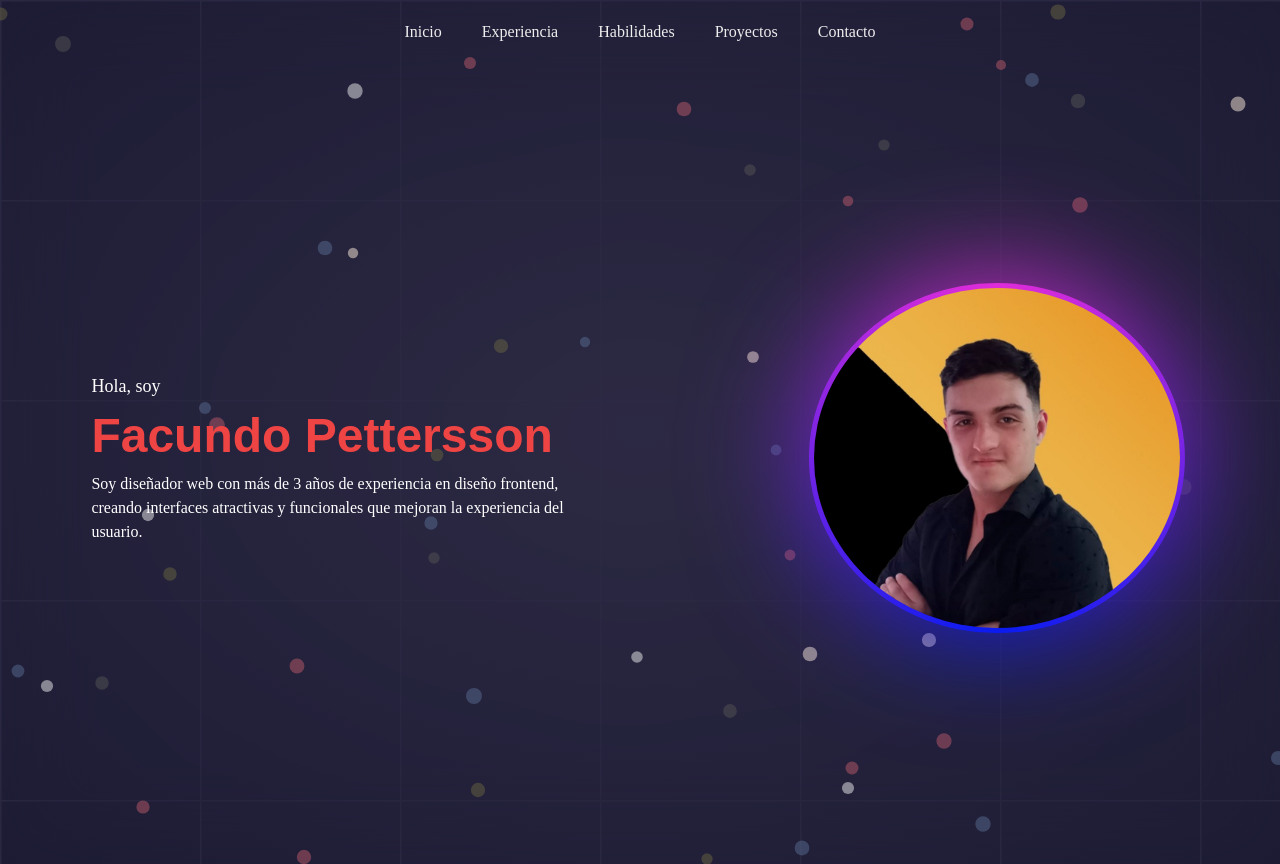
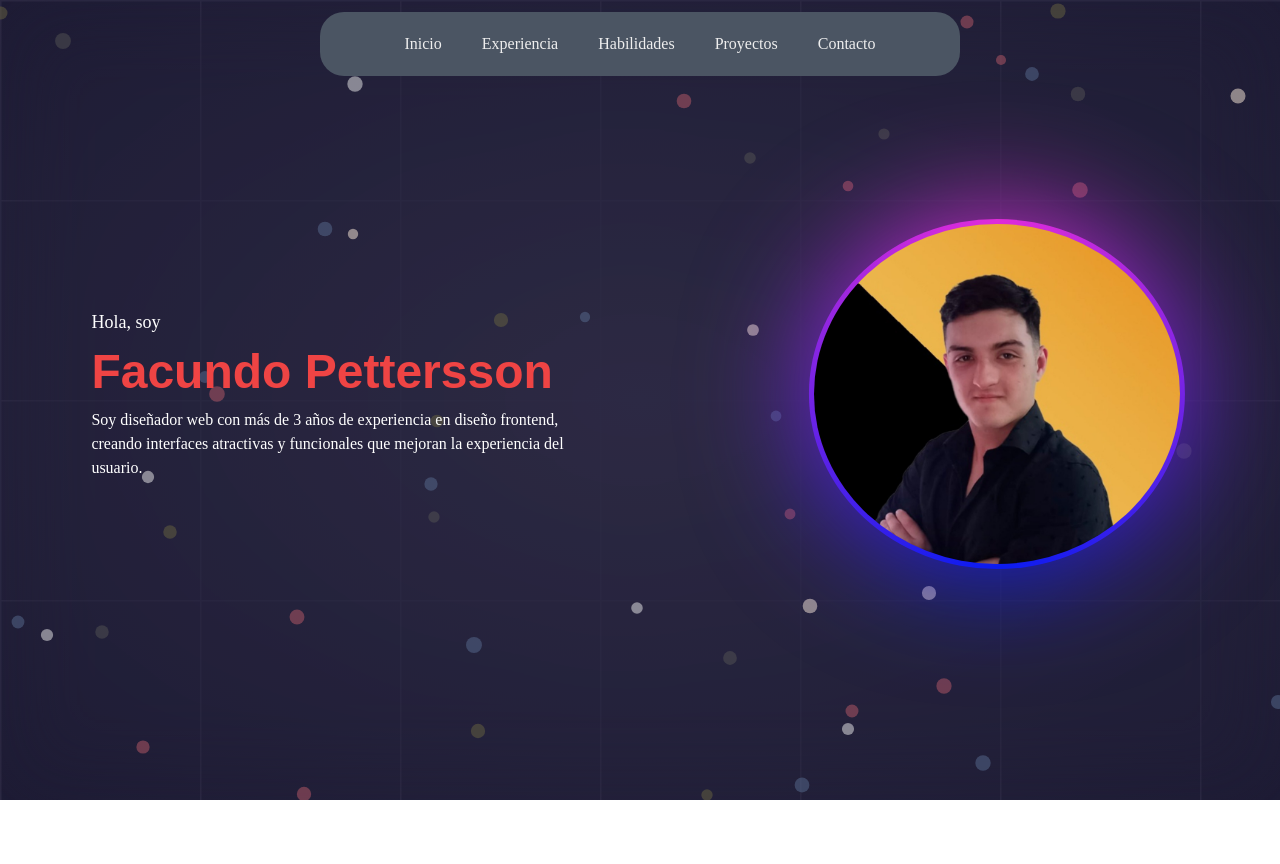
Before and after one commit to Facu-Dev04/Portfolio, a Next.js app: page / in a window 1280 px wide. After the commit the page ends 800 px from the top, so only its background shows below. Built offline with nearby package versions, Linux system fonts and the light colour scheme.

Commit message:
feat: Production

```diff
--- a/package.json
+++ b/package.json
@@ -19,6 +19,7 @@
     "next": "15.0.1",
     "react": "^18.2.0",
     "react-dom": "^18.2.0",
+    "react-scroll": "^1.9.0",
     "tailwind-merge": "^2.5.4",
     "yup": "^1.4.0"
   },
@@ -26,6 +27,7 @@
     "@types/node": "^20",
     "@types/react": "^18",
     "@types/react-dom": "^18",
+    "@types/react-scroll": "^1.8.10",
     "eslint": "^8",
     "eslint-config-next": "15.0.1",
     "postcss": "^8",
--- a/src/app/globals.css
+++ b/src/app/globals.css
@@ -9,3 +9,7 @@
   padding: 0;
   box-sizing: 0;
 }
+
+header {
+  scroll-behavior: smooth;
+}
--- a/src/app/page.tsx
+++ b/src/app/page.tsx
@@ -8,6 +8,7 @@ import { Section_Skill } from "@/components/Skills/Section_Skills";
 import ExperienceSection from '@/components/Experience/Section_Experience';
 import { useBannerEffect } from '@/utils/useBannerEffect';
 import ContactForm from '@/components/Contact/Section_Contact';
+import { Footer } from '@/components/layout/Footer';
 
 type Dot = {
   x: number;
@@ -27,22 +28,27 @@ export default function Home() {
   return (
     <main ref={bannerRef} className="banner h-[100%] relative ">
       <canvas ref={canvasRef} id="dotsCanvas" className="absolute top-0 left-0 w-full h-full opacity-50 backdrop-blur-2xl" />
-      <Header />
-      <div className="flex flex-col  h-screen overflow-y-auto">
+      <div className="flex flex-col  h-screen overflow-y-auto scroll-smooth ">
+        <section className='scroll-smooth flex flex-row justify-center items-center w-full top-0 left-0 fixed mt-3 z-[100] '>
+          <Header />
+        </section>
         <section id="hero" className="flex mt-16 ">
           <Hero />
         </section>
-        <section id="#experiencia" className="flex justify-center item-center">
+        <section id="experiencia" className="flex justify-center item-center h-auto pt-20 pb-20 w-full">
           <ExperienceSection />
         </section>
         <section id="habilidades" className="">
           <Section_Skill />
         </section>
-        <section id="proyectos" className="">
+        <section id="proyectos" className="pt-10">
           <Projects />
         </section>
-        <section className='relative h-screen mt-52'>
+        <section id='contacto' className='relative h-screen mt-52 pt-20'>
           <ContactForm />
+        </section>
+        <section className=''>
+          <Footer />
         </section>
       </div>
     </main>
--- a/src/components/Contact/Section_Contact.tsx
+++ b/src/components/Contact/Section_Contact.tsx
@@ -20,8 +20,8 @@ const ContactForm = () => {
 
   return (
     <article>
-      <div className="flex flex-row justify-center">
-        <h1 className="font-bold text-4xl mb-10">Contáctame</h1>
+      <div className="flex flex-row justify-center relative pt-10">
+        <h2 className="font-bold text-5xl mb-10">Contáctame</h2>
       </div>
       <Formik
         initialValues={{ name: '', email: '', message: '' }}
--- a/src/components/Experience/Section_Experience.tsx
+++ b/src/components/Experience/Section_Experience.tsx
@@ -6,7 +6,7 @@ const ExperienceSection = () => {
   const experiences = EXPERIENCE
 
   return (
-    <div id="experiencia" className="max-w-6xl flex flex-col items-center  justify-center">
+    <div className="pt-10 max-w-6xl flex flex-col items-center justify-center ">
       <div className=" text-center mb-10">
         <h2 className="text-5xl font-bold text-white relative inline-block ">
           Experiencia
--- a/src/components/layout/Footer.tsx
+++ b/src/components/layout/Footer.tsx
@@ -0,0 +1,10 @@
+
+
+
+export function Footer() {
+    return (
+        <footer className="bg-gray-500 py-5 w-full text-center mt-20 relative">
+            <h3>@Derechos Reservador 2024</h3>
+        </footer>
+    )
+}
--- a/src/components/layout/Header.tsx
+++ b/src/components/layout/Header.tsx
@@ -1,20 +1,32 @@
 'use client';
-import Link from 'next/link';
-import React, { useEffect, useState } from 'react';
+import React from 'react';
 
 export function Header() {
-
-
-
+    const scrollToSection = (id: any) => {
+        const section = document.getElementById(id);
+        if (section) {
+            section.scrollIntoView({ behavior: 'smooth' });
+        }
+    };
 
     return (
-        <header className={`relative top-0 left-0  rounded-md p-5 flex flex-row justify-center items-center w-full z-50 transition-colors duration-300`}>
+        <header className="flex flex-row items-center justify-center bg-gray-600 w-[50%] rounded-3xl p-5 transition-colors duration-300">
             <nav className="flex flex-row gap-x-10">
-                <Link href="#hero"  className="bg-transparent hover:text-emerald-400 transition duration-500">Inicio</Link>
-                <Link href="/experiencia"  className="bg-transparent hover:text-emerald-400 transition duration-500">Experiencia</Link>
-                <Link href="#habilidades"  className="bg-transparent hover:text-emerald-400 transition duration-500">Habilidades</Link>
-                <Link href="#proyectos"  className="bg-transparent hover:text-emerald-400 transition duration-500">Proyectos</Link>
-                <Link href="#contacto"  className="bg-transparent hover:text-emerald-400 transition duration-500">Contacto</Link>
+                <button type='submit' onClick={() => scrollToSection('hero')} className="bg-transparent hover:text-emerald-400 transition duration-500">
+                    Inicio
+                </button>
+                <button type='submit' onClick={() => scrollToSection('experiencia')} className="bg-transparent hover:text-emerald-400 transition duration-500">
+                    Experiencia
+                </button>
+                <button type='submit' onClick={() => scrollToSection('habilidades')} className="bg-transparent hover:text-emerald-400 transition duration-500">
+                    Habilidades
+                </button>
+                <button type='submit' onClick={() => scrollToSection('proyectos')} className="bg-transparent hover:text-emerald-400 transition duration-500">
+                    Proyectos
+                </button>
+                <button type='submit' onClick={() => scrollToSection('contacto')} className="bg-transparent hover:text-emerald-400 transition duration-500">
+                    Contacto
+                </button>
             </nav>
         </header>
     );
--- a/src/style/banner.css
+++ b/src/style/banner.css
@@ -38,22 +38,6 @@ main .banner {
   margin-top: -70px;
 }
 
-.banner button {
-  all: unset;
-  border: 1px solid #afaeae55;
-  padding: 10px 20px;
-  border-radius: 20px;
-  background-image: linear-gradient(to bottom, #eee1, transparent, #eee1);
-  cursor: pointer;
-  transition: 0.5s;
-}
-.banner button:hover {
-  background-color: #c691e6;
-  color: #040018;
-  box-shadow: 0 0 50px #c691e6;
-}
-
-
 h1 {
   z-index: 100;
 }
```
Also changed, not shown: 1 other file (tests, documents, lock files or other folders).
